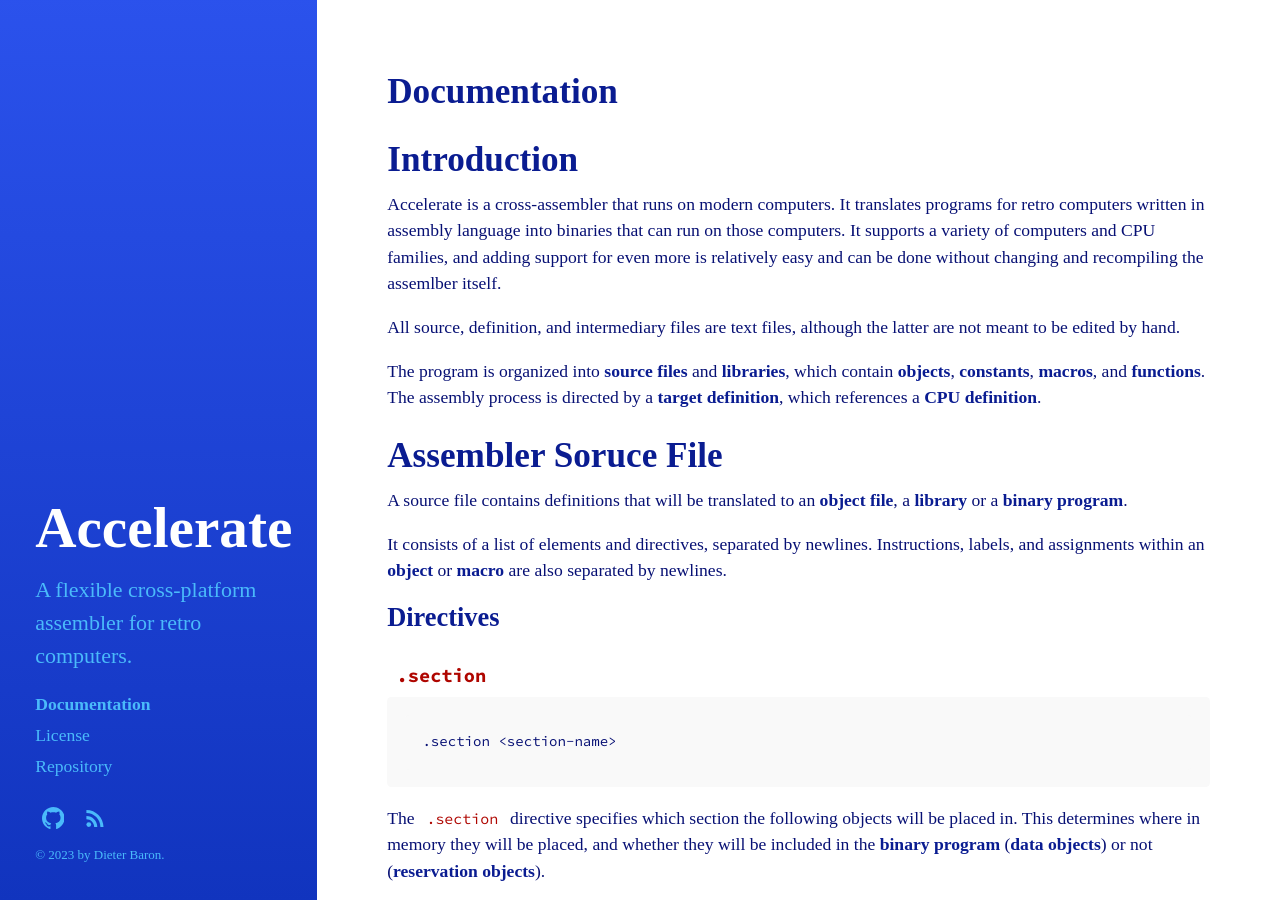
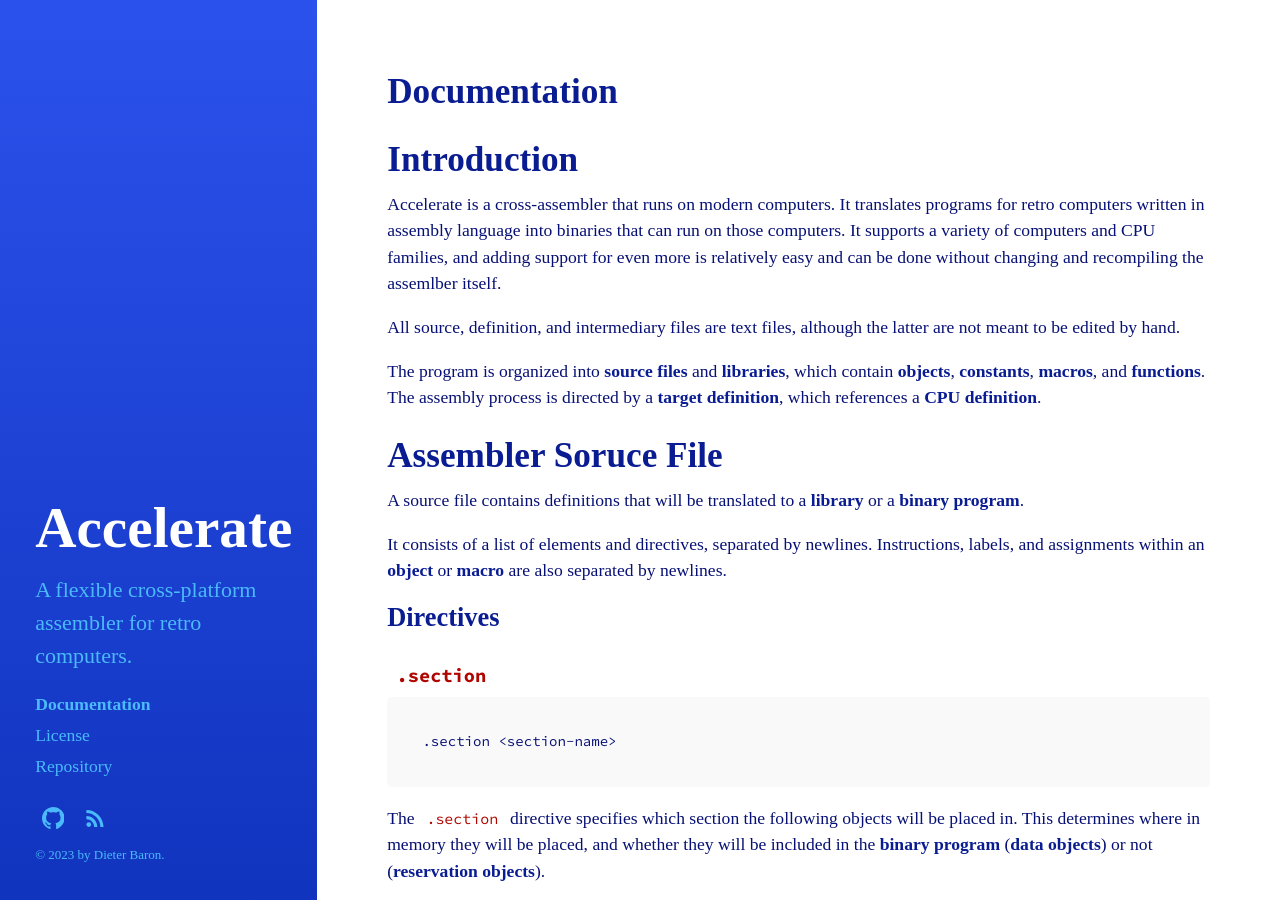
Before and after one commit to T-Pau/accelerate.tpau.group, a Jekyll site: the page built from documentation/index.markdown, in a window 1280 px wide and 900 px high. Built offline with Jekyll 4.4.1, drawn with Linux system fonts in a browser that asks for light colours; some web fonts are replaced.

Commit message:
Remove mention of object files.

```diff
--- a/documentation/index.markdown
+++ b/documentation/index.markdown
@@ -13,7 +13,7 @@ The program is organized into **source files** and **libraries**, which contain
 
 # Assembler Soruce File
 
-A source file contains definitions that will be translated to an **object file**, a **library** or a **binary program**.
+A source file contains definitions that will be translated to a **library** or a **binary program**.
 
 It consists of a list of elements and directives, separated by newlines. Instructions, labels, and assignments within an **object** or **macro** are also separated by newlines.
 
```
Also changed, not shown: 2 other files.
